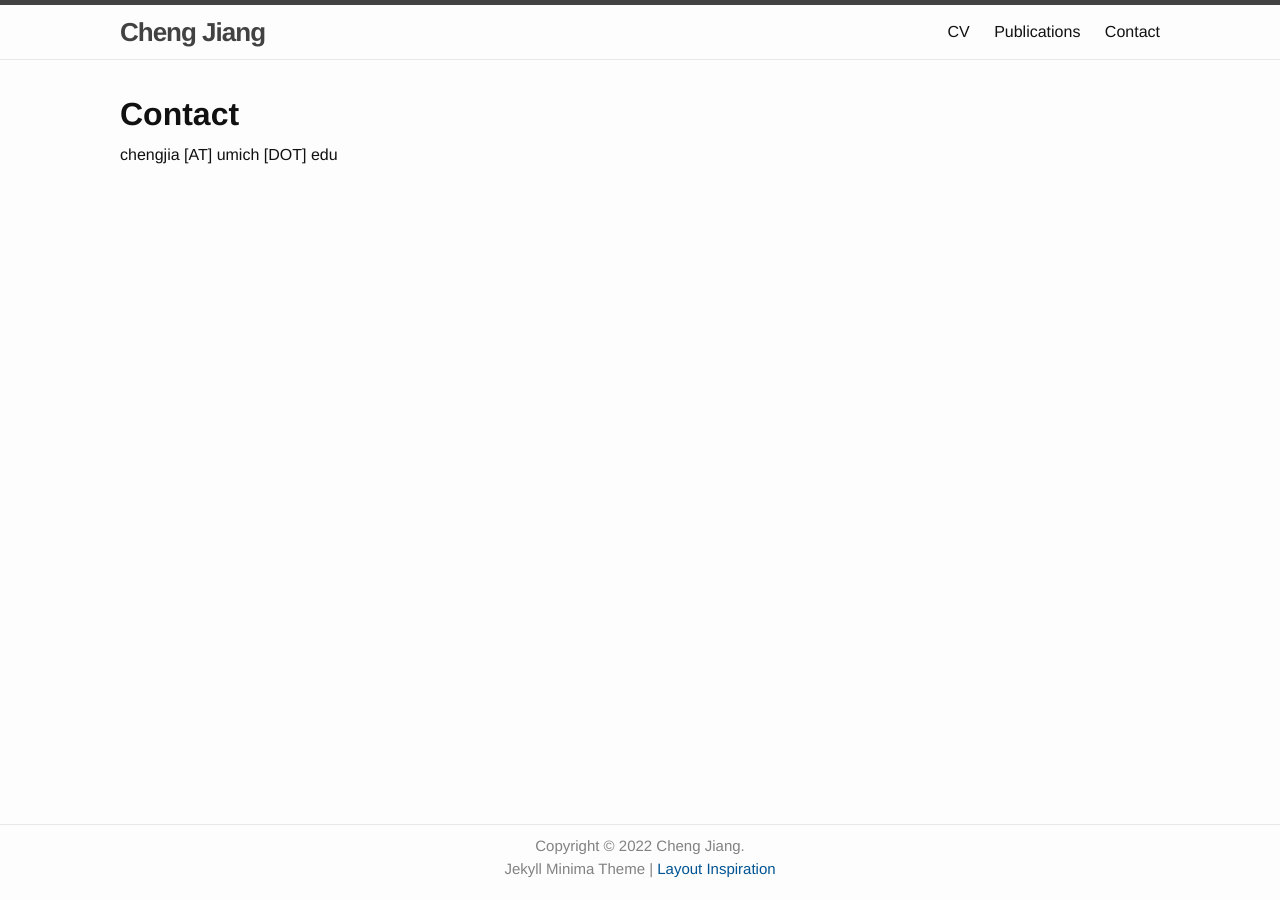
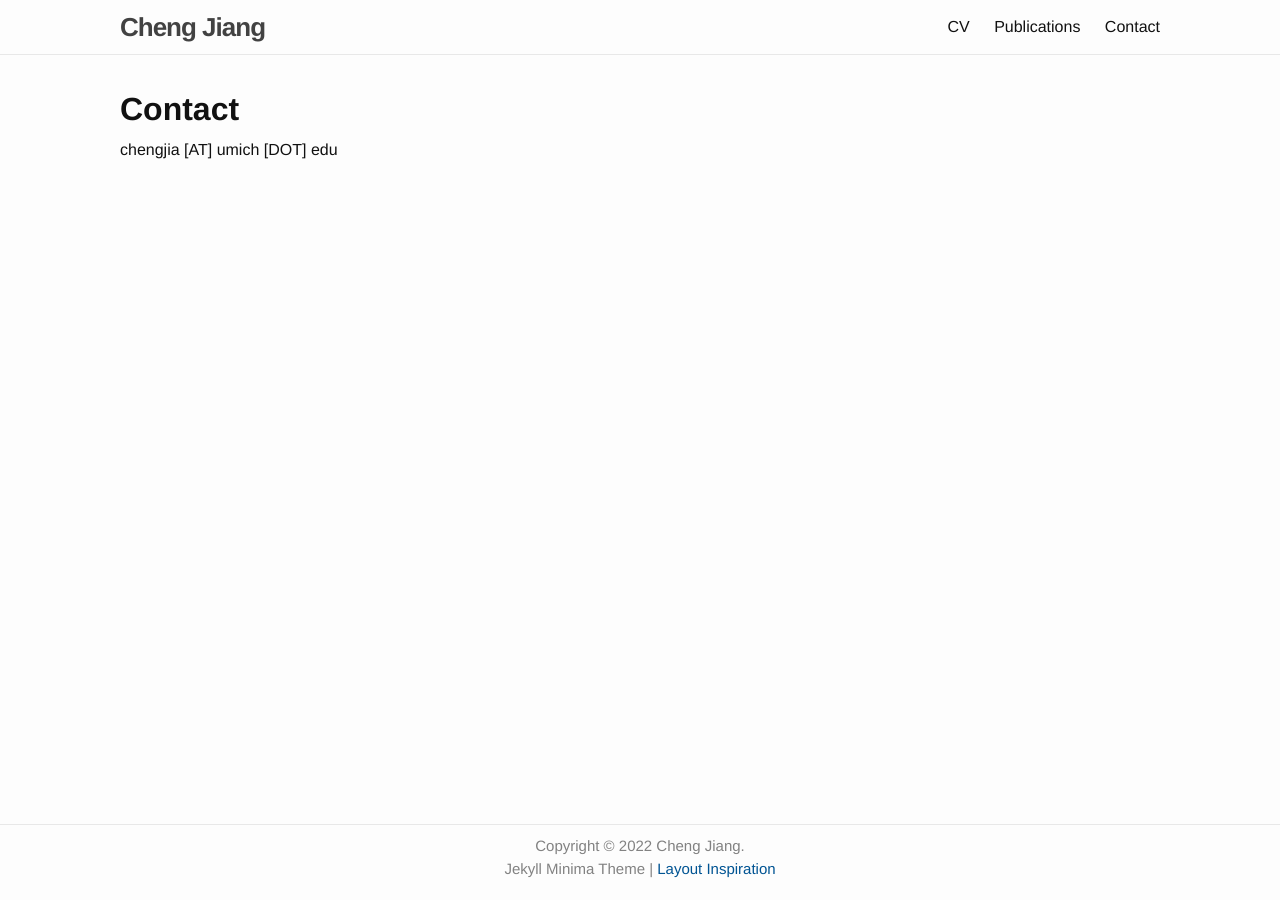
Before and after one commit to chengjia63/chengjia63.github.io, a Jekyll site: the page built from contact/index.md, in a window 1280 px wide. Built offline with Jekyll 4.4.1, drawn with Linux system fonts in a browser that asks for light colours.

Commit message:
header border tweaks

```diff
--- a/_sass/minima/_layout.scss
+++ b/_sass/minima/_layout.scss
@@ -2,7 +2,7 @@
  * Site header
  */
 .site-header {
-  border-top: 5px solid $border-color-03;
+  border-top: 5px; // solid $border-color-03;
   border-bottom: 1px solid $border-color-01;
   min-height: $spacing-unit * 1.865;
   line-height: $base-line-height * $base-font-size * 2.25;
```
